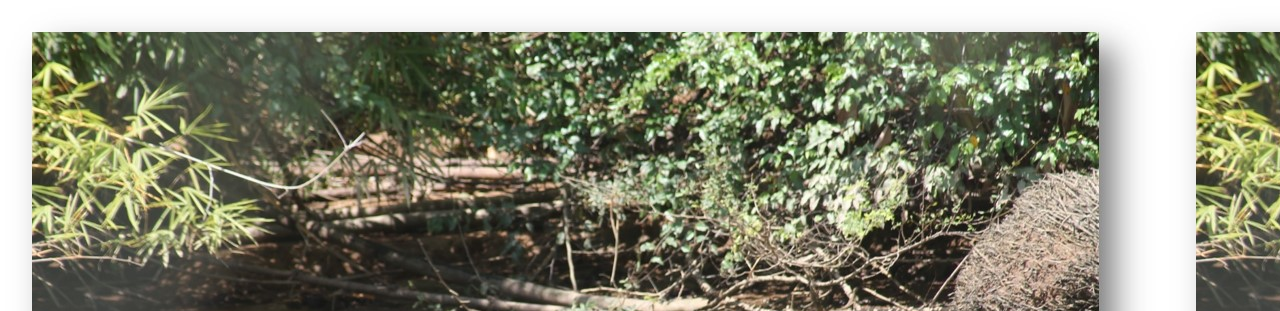
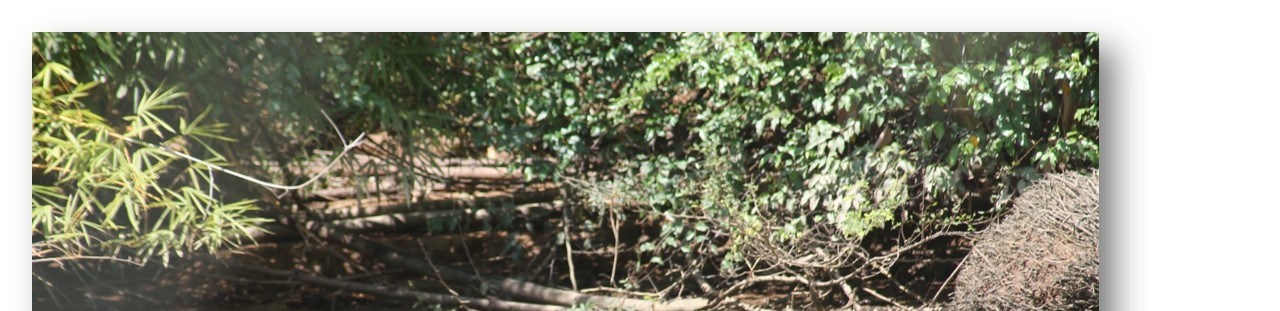
Before and after one commit to lfsm19/cocodrilos, a plain HTML site: page index.html in a window 1280 px wide. Shown: the top 311 px of the page. Drawn offline with Linux system fonts and the light colour scheme.

Commit message:
Update index.html

```diff
--- a/index.html
+++ b/index.html
@@ -6,7 +6,7 @@
 
 <style>
 body {
-        background-image: url("https://raw.githubusercontent.com/lfsm19/cocodrilos/master/foto1.jpg")
+        background-image: url("https://raw.githubusercontent.com/lfsm19/cocodrilos/master/foto1.jpg"); background-repeat:no-repeat;width:1000px;height:1000px;"> ... </div>
 }
 
 </style>
```
